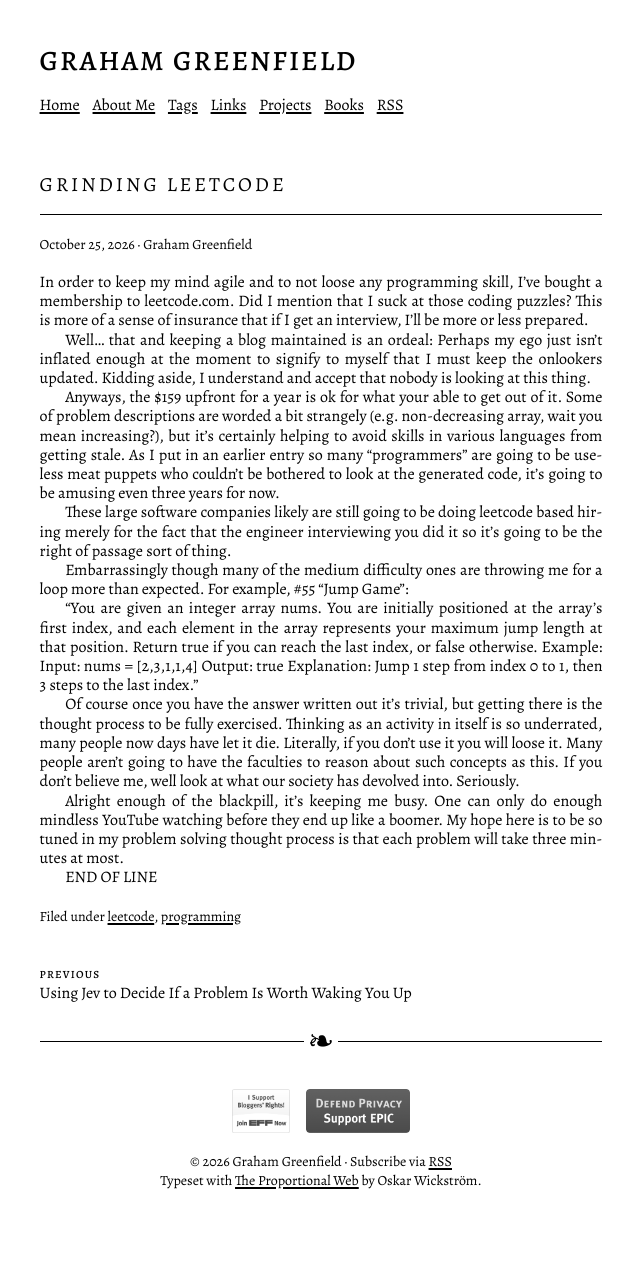
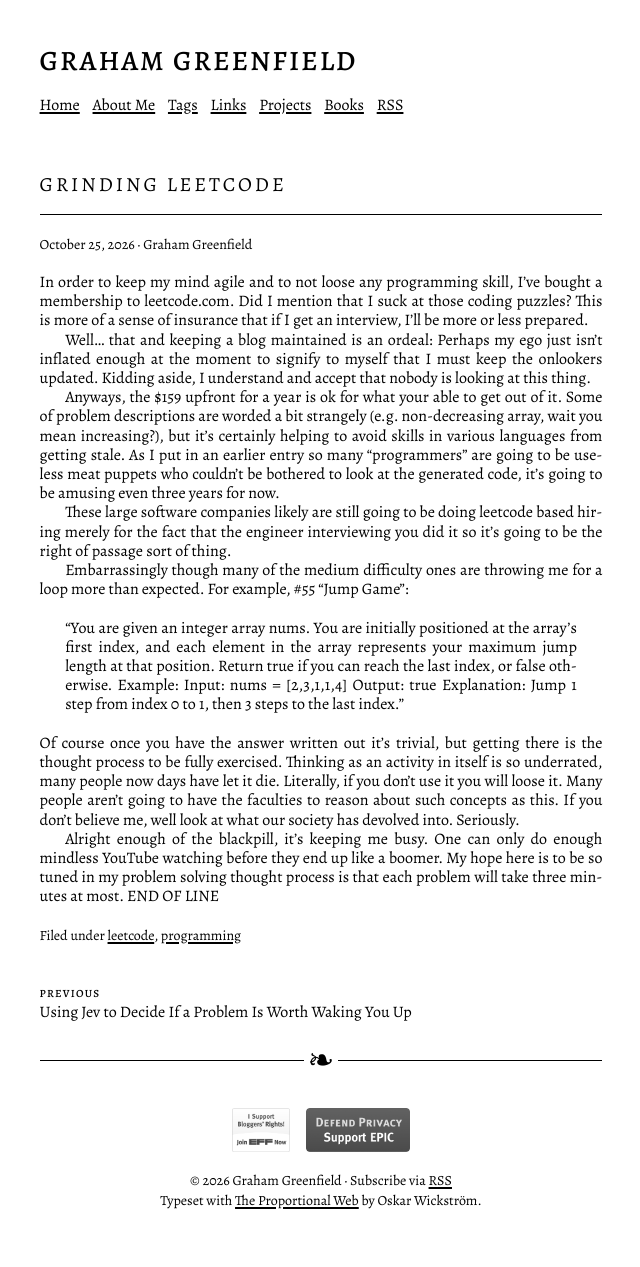
Before and after one commit to gmgreenfield/gmgreenfield.github.io, a Jekyll site: the page built from _posts/2026-10-25-grinding-leetcode.md, in a window 1280 px wide. Shown: the whole page, without its empty margins (319-959 px from the left). Built offline with Jekyll 4.4.1, drawn with Linux system fonts in a browser that asks for light colours; some of the changed lines change nothing that is shown.

```diff
--- a/_posts/2026-10-25-grinding-leetcode.md
+++ b/_posts/2026-10-25-grinding-leetcode.md
@@ -17,15 +17,14 @@
 
 Embarrassingly though many of the medium difficulty ones are throwing me for a loop more than expected. For example, #55 "Jump Game":
 
-"You are given an integer array nums. You are initially positioned at the array's first index, and each element in the array represents your maximum jump length at that position.
-Return true if you can reach the last index, or false otherwise.
-Example:
-Input: nums = [2,3,1,1,4]
-Output: true
-Explanation: Jump 1 step from index 0 to 1, then 3 steps to the last index."
+>You are given an integer array nums. You are initially positioned at the array's first index, and each element in the array represents your maximum jump length at that position.
+>Return true if you can reach the last index, or false otherwise.
+>Example:
+>Input: nums = [2,3,1,1,4]
+>Output: true
+>Explanation: Jump 1 step from index 0 to 1, then 3 steps to the last index.
 
 Of course once you have the answer written out it's trivial, but getting there is the thought process to be fully exercised. Thinking as an activity in itself is so underrated, many people now days have let it die. Literally, if you don't use it you will loose it. Many people aren't going to have the faculties to reason about such concepts as this. If you don't believe me, well look at what our society has devolved into. Seriously.
 
 Alright enough of the blackpill, it's keeping me busy. One can only do enough mindless YouTube watching before they end up like a boomer. My hope here is to be so tuned in my problem solving thought process is that each problem will take three minutes at most.
-
 END OF LINE
```
